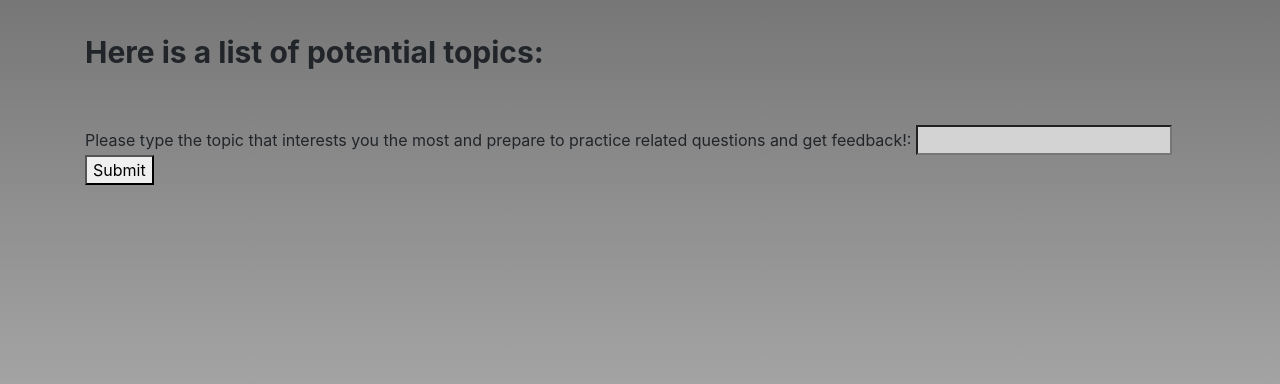
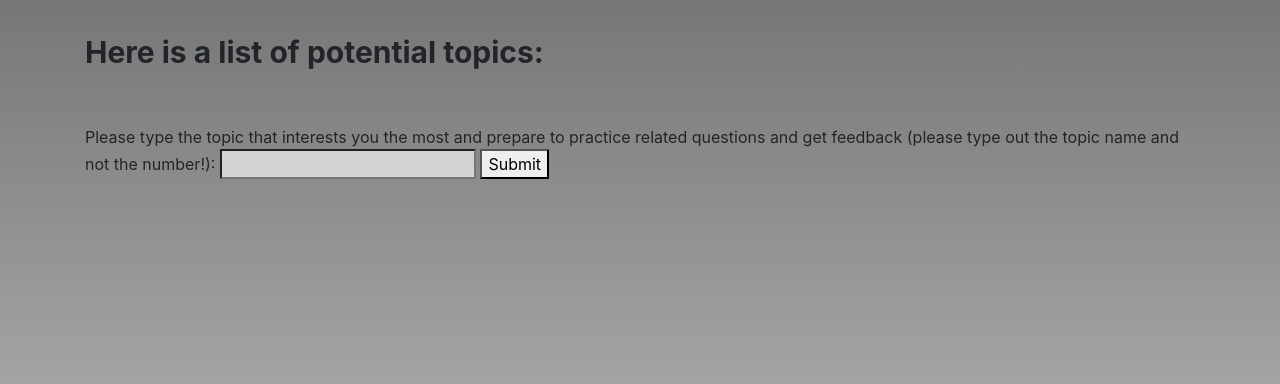
Before and after one commit to manhuang68/interview-proj, a Flask app: page /topics in a window 1280 px wide. Shown: the part 56-440 px from the top of the page. Run offline with Flask 2, Linux system fonts and the light colour scheme; some libraries are stand-ins or nearby versions.

Commit message:
Update topics.html

```diff
--- a/templates/topics.html
+++ b/templates/topics.html
@@ -11,7 +11,7 @@
         <div id = "listtitle">Here is a list of potential topics: </div>
         <div id="topic"></div>
         <div class="question2">
-            <div>Please type the topic that interests you the most and prepare to practice related questions and get feedback!: <input type="text" id="topicq2"> <button id="q2">Submit</button></div>
+            <div>Please type the topic that interests you the most and prepare to practice related questions and get feedback (please type out the topic name and not the number!): <input type="text" id="topicq2"> <button id="q2">Submit</button></div>
         </div>
         <div class = "load"></div>
     </body>
```
